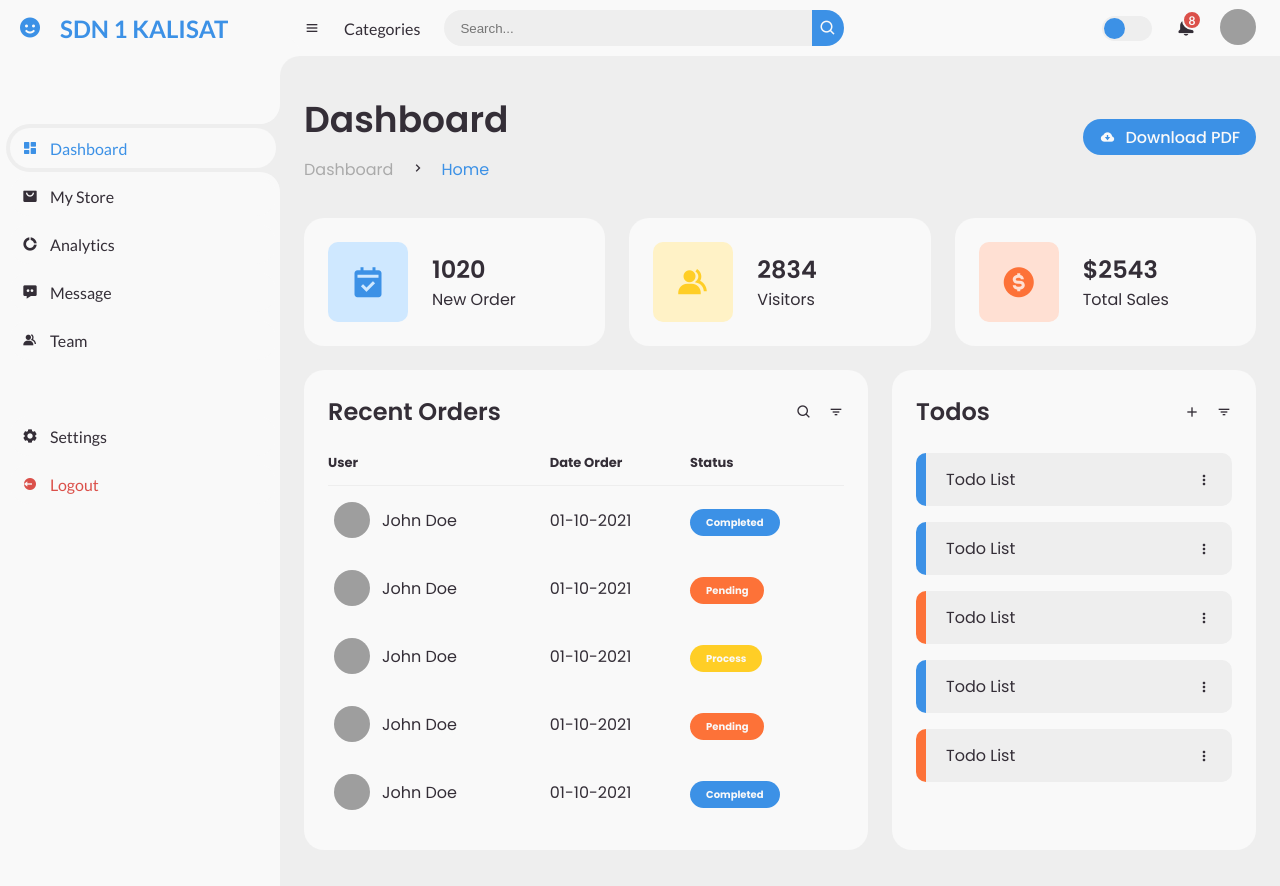
After one commit to Fodly18/Nekolympus_S3, a PHP site: page /views/admin/index.php in a window 1280 px wide. The commit adds this page. Run offline with PHP 8.4, Linux system fonts and the light colour scheme; grey boxes are pictures that could not be loaded.

Commit message:
dash-style

```diff
--- a/routes/web.php
+++ b/routes/web.php
@@ -22,7 +22,6 @@ Route::post('/login-admin', AuthController::class, 'LoginAdmin')->middleware(['g
 
 Route::get('/dashboard-admin', DashboardController::class, 'index')->middleware(['auth', 'admin']);
 
-
 Route::get('/mapel', MapelController::class, 'index');
 Route::get('/create', MapelController::class, 'createIndex');
 Route::post('/create', MapelController::class, 'create');
--- /dev/null
+++ b/views/admin/index.php
@@ -0,0 +1,236 @@
+<!DOCTYPE html>
+<html lang="en">
+<head>
+	<meta charset="UTF-8">
+	<meta name="viewport" content="width=device-width, initial-scale=1.0">
+	<link href='https://unpkg.com/boxicons@2.0.9/css/boxicons.min.css' rel='stylesheet'>
+	<link rel="stylesheet" href="/assets/css/dashboardadmin.css">
+	<title>Dashboard Admin Page</title>
+</head>
+<body>
+
+	<!-- SIDEBAR -->
+	<section id="sidebar">
+		<a href="#" class="brand">
+			<i class='bx bxs-smile'></i>
+			<span class="text">SDN 1 KALISAT</span>
+		</a>
+		<ul class="side-menu top">
+			<li class="active">
+				<a href="#">
+					<i class='bx bxs-dashboard' ></i>
+					<span class="text">Dashboard</span>
+				</a>
+			</li>
+			<li>
+				<a href="#">
+					<i class='bx bxs-shopping-bag-alt' ></i>
+					<span class="text">My Store</span>
+				</a>
+			</li>
+			<li>
+				<a href="#">
+					<i class='bx bxs-doughnut-chart' ></i>
+					<span class="text">Analytics</span>
+				</a>
+			</li>
+			<li>
+				<a href="#">
+					<i class='bx bxs-message-dots' ></i>
+					<span class="text">Message</span>
+				</a>
+			</li>
+			<li>
+				<a href="#">
+					<i class='bx bxs-group' ></i>
+					<span class="text">Team</span>
+				</a>
+			</li>
+		</ul>
+		<ul class="side-menu">
+			<li>
+				<a href="#">
+					<i class='bx bxs-cog' ></i>
+					<span class="text">Settings</span>
+				</a>
+			</li>
+			<li>
+				<a href="/logout" class="logout">
+					<i class='bx bxs-log-out-circle' ></i>
+					<span class="text">Logout</span>
+				</a>
+			</li>
+		</ul>
+	</section>
+	<!-- SIDEBAR -->
+
+
+
+	<!-- CONTENT -->
+	<section id="content">
+		<!-- NAVBAR -->
+		<nav>
+			<i class='bx bx-menu' ></i>
+			<a href="#" class="nav-link">Categories</a>
+			<form action="#">
+				<div class="form-input">
+					<input type="search" placeholder="Search...">
+					<button type="submit" class="search-btn"><i class='bx bx-search' ></i></button>
+				</div>
+			</form>
+			<input type="checkbox" id="switch-mode" hidden>
+			<label for="switch-mode" class="switch-mode"></label>
+			<a href="#" class="notification">
+				<i class='bx bxs-bell' ></i>
+				<span class="num">8</span>
+			</a>
+			<a href="#" class="profile">
+				<img src="img/people.png">
+			</a>
+		</nav>
+		<!-- NAVBAR -->
+
+		<!-- MAIN -->
+		<main>
+			<div class="head-title">
+				<div class="left">
+					<h1>Dashboard</h1>
+					<ul class="breadcrumb">
+						<li>
+							<a href="#">Dashboard</a>
+						</li>
+						<li><i class='bx bx-chevron-right' ></i></li>
+						<li>
+							<a class="active" href="#">Home</a>
+						</li>
+					</ul>
+				</div>
+				<a href="#" class="btn-download">
+					<i class='bx bxs-cloud-download' ></i>
+					<span class="text">Download PDF</span>
+				</a>
+			</div>
+
+			<ul class="box-info">
+				<li>
+					<i class='bx bxs-calendar-check' ></i>
+					<span class="text">
+						<h3>1020</h3>
+						<p>New Order</p>
+					</span>
+				</li>
+				<li>
+					<i class='bx bxs-group' ></i>
+					<span class="text">
+						<h3>2834</h3>
+						<p>Visitors</p>
+					</span>
+				</li>
+				<li>
+					<i class='bx bxs-dollar-circle' ></i>
+					<span class="text">
+						<h3>$2543</h3>
+						<p>Total Sales</p>
+					</span>
+				</li>
+			</ul>
+
+
+			<div class="table-data">
+				<div class="order">
+					<div class="head">
+						<h3>Recent Orders</h3>
+						<i class='bx bx-search' ></i>
+						<i class='bx bx-filter' ></i>
+					</div>
+					<table>
+						<thead>
+							<tr>
+								<th>User</th>
+								<th>Date Order</th>
+								<th>Status</th>
+							</tr>
+						</thead>
+						<tbody>
+							<tr>
+								<td>
+									<img src="img/people.png">
+									<p>John Doe</p>
+								</td>
+								<td>01-10-2021</td>
+								<td><span class="status completed">Completed</span></td>
+							</tr>
+							<tr>
+								<td>
+									<img src="img/people.png">
+									<p>John Doe</p>
+								</td>
+								<td>01-10-2021</td>
+								<td><span class="status pending">Pending</span></td>
+							</tr>
+							<tr>
+								<td>
+									<img src="img/people.png">
+									<p>John Doe</p>
+								</td>
+								<td>01-10-2021</td>
+								<td><span class="status process">Process</span></td>
+							</tr>
+							<tr>
+								<td>
+									<img src="img/people.png">
+									<p>John Doe</p>
+								</td>
+								<td>01-10-2021</td>
+								<td><span class="status pending">Pending</span></td>
+							</tr>
+							<tr>
+								<td>
+									<img src="img/people.png">
+									<p>John Doe</p>
+								</td>
+								<td>01-10-2021</td>
+								<td><span class="status completed">Completed</span></td>
+							</tr>
+						</tbody>
+					</table>
+				</div>
+				<div class="todo">
+					<div class="head">
+						<h3>Todos</h3>
+						<i class='bx bx-plus' ></i>
+						<i class='bx bx-filter' ></i>
+					</div>
+					<ul class="todo-list">
+						<li class="completed">
+							<p>Todo List</p>
+							<i class='bx bx-dots-vertical-rounded' ></i>
+						</li>
+						<li class="completed">
+							<p>Todo List</p>
+							<i class='bx bx-dots-vertical-rounded' ></i>
+						</li>
+						<li class="not-completed">
+							<p>Todo List</p>
+							<i class='bx bx-dots-vertical-rounded' ></i>
+						</li>
+						<li class="completed">
+							<p>Todo List</p>
+							<i class='bx bx-dots-vertical-rounded' ></i>
+						</li>
+						<li class="not-completed">
+							<p>Todo List</p>
+							<i class='bx bx-dots-vertical-rounded' ></i>
+						</li>
+					</ul>
+				</div>
+			</div>
+		</main>
+		<!-- MAIN -->
+	</section>
+	<!-- CONTENT -->
+
+
+	<script src="/assets/js/dashboardadmin.js"></script>
+</body>
+</html>
```
Also changed, not shown: app/controllers/Web/DashboardController.php (+6 -1 lines), views/auth/login-admin.php (+5 -5 lines), public/assets/css/dashboardadmin.css (added), public/assets/js/dashboardadmin.js (added).
